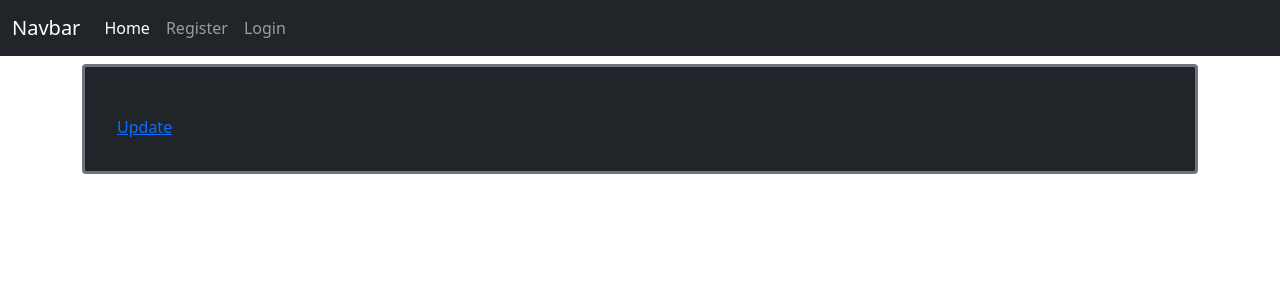
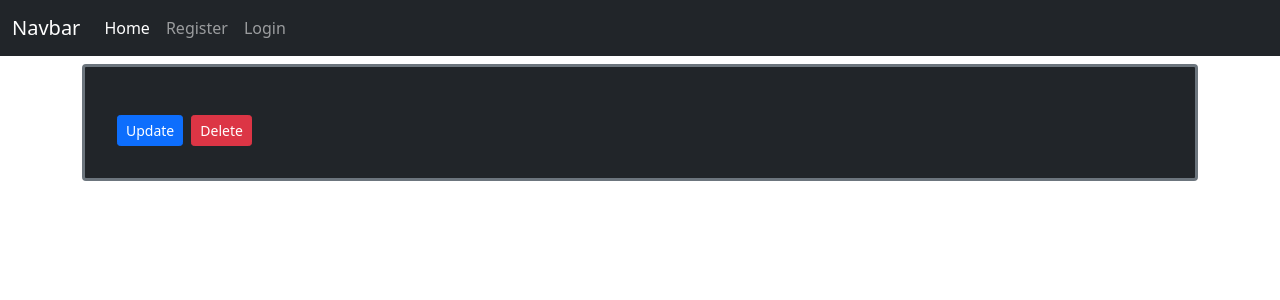
Before and after one commit to dshinnn/React_BlogProject, a React (Create React App) app: page /blog/posts/1 in a window 1280 px wide. Shown: the top 300 px of the page. Built offline with nearby package versions, Linux system fonts and the light colour scheme; no server answers.

Commit message:
Delete post

```diff
--- a/src/App.js
+++ b/src/App.js
@@ -37,7 +37,7 @@ export default class App extends Component {
             <Route path='/' element={<Posts />}/>
             <Route path='register' element={<Register />} />
             <Route path='login' element={<Login logIn={this.login}/>} />
-            <Route path='/blog/posts/:postId' element={<SinglePost />} />
+            <Route path='/blog/posts/:postId' element={<SinglePost token={this.state.loggedIn}/>} />
             <Route path='/newpost' element={<NewPost token={this.state.loggedIn}/>} />
           </Routes>
         </div>
--- a/src/views/SinglePost.js
+++ b/src/views/SinglePost.js
@@ -1,9 +1,11 @@
 import React, { useState, useEffect } from 'react';
-import { useParams, useNavigate } from 'react-router-dom';
+import { useParams, useNavigate, Navigate } from 'react-router-dom';
 
 export default function SinglePost (props) {
     const [post, setPost] = useState({})
     const { postId } = useParams();
+
+    let navigate = useNavigate();
 
     useEffect(() => {
         fetch(`https://kekambas-blog.herokuapp.com/blog/posts/${postId}`)
@@ -14,6 +16,20 @@ export default function SinglePost (props) {
         })
     }, [postId])
 
+    const handleDelete = () => {
+        let myHeaders = new Headers();
+        myHeaders.append("Authorization", `Bearer ${props.token}`)
+
+        fetch(`https://kekambas-blog.herokuapp.com/blog/posts/${postId}`, {
+            method: "DELETE",
+            headers: myHeaders
+        }).then(res => res.json())
+            .then(data => {
+                console.log(data)
+                navigate('/')
+            })
+    }
+
     return (
         <>
             <div className="card p-3 mt-2 bg-dark text-white border border-secondary border-3 rounded">
@@ -21,7 +37,8 @@ export default function SinglePost (props) {
                     <h5 className="card-title fw-bold fs-3">{ post.title }</h5>
                     {/* <h6 className="card-subtitle mb-2 text-muted">{ post.author.username }</h6> */}
                     <p className="card-text">{ post.content }</p>
-                    <a href="#" className="card-link fs-6">Update</a>
+                    <button href="#" className="btn btn-primary btn-sm me-2">Update</button>
+                    <button className='btn btn-danger btn-sm' onClick={handleDelete}>Delete</button>
                 </div>
             </div>
         </>
```
